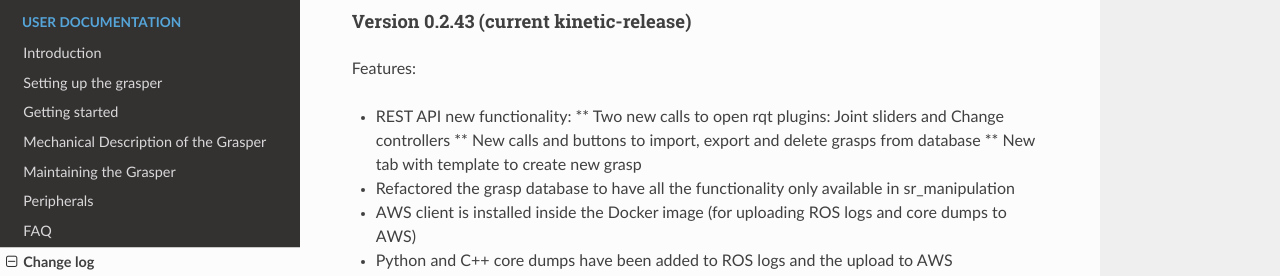
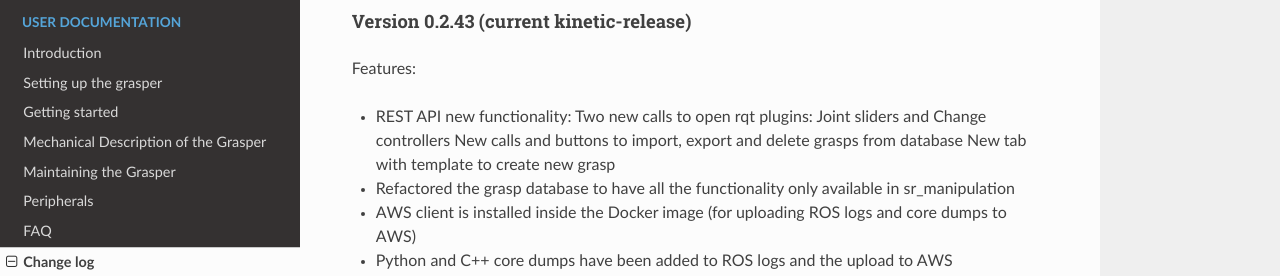
Before and after one commit to shadow-robot/fh_documentation, an MkDocs documentation site: the page built from docs/user_guide/9_changelog.md, in a window 1280 px wide and 1082 px high. Shown: the part 140-416 px from the top of the window. Built offline with MkDocs 1.6.1, drawn with Linux system fonts in a browser that asks for light colours; nearby versions of some CDN libraries; old or Windows-style settings are respelled for this version of MkDocs.

```diff
--- a/docs/user_guide/9_changelog.md
+++ b/docs/user_guide/9_changelog.md
@@ -5,9 +5,9 @@
 Features:
 
 * REST API new functionality:
-** Two new calls to open rqt plugins: Joint sliders and Change controllers
-** New calls and buttons to import, export and delete grasps from database
-** New tab with template to create new grasp
+Two new calls to open rqt plugins: Joint sliders and Change controllers
+New calls and buttons to import, export and delete grasps from database
+New tab with template to create new grasp
 * Refactored the grasp database to have all the functionality only available in sr_manipulation
 * AWS client is installed inside the Docker image (for uploading ROS logs and core dumps to AWS)
 * Python and C++ core dumps have been added to ROS logs and the upload to AWS
```
